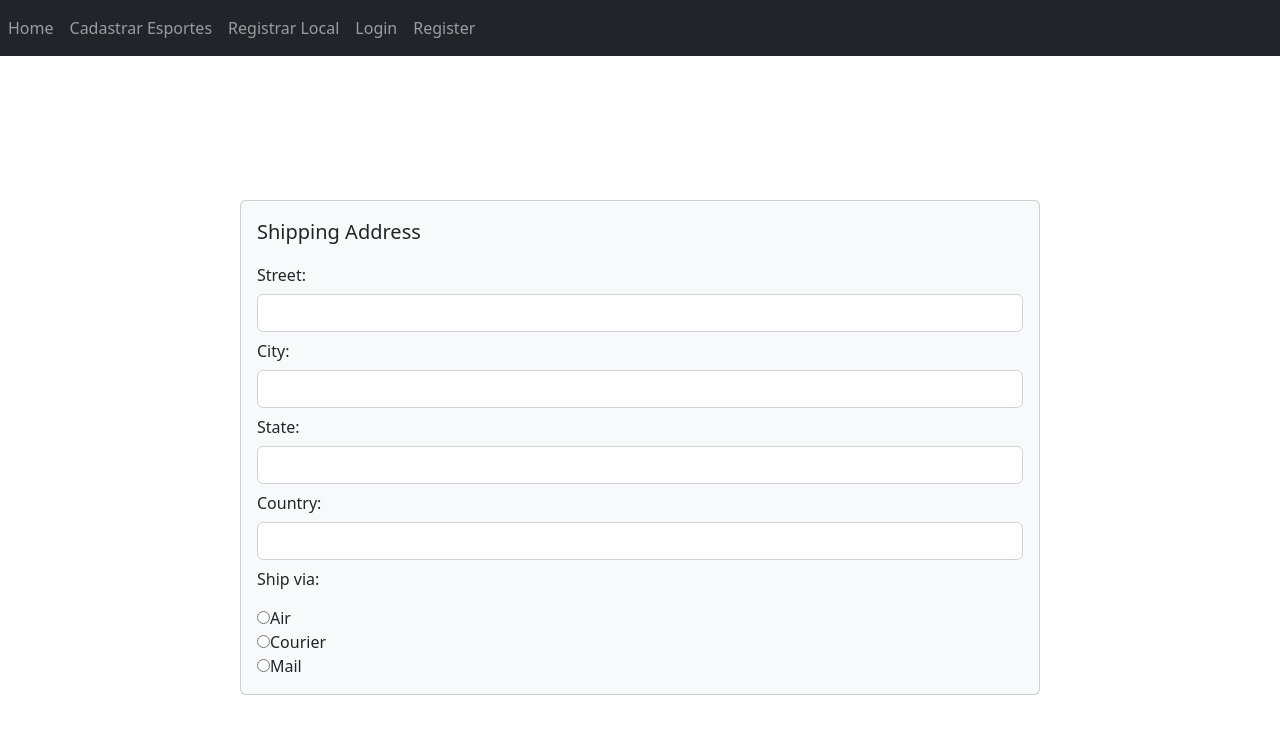
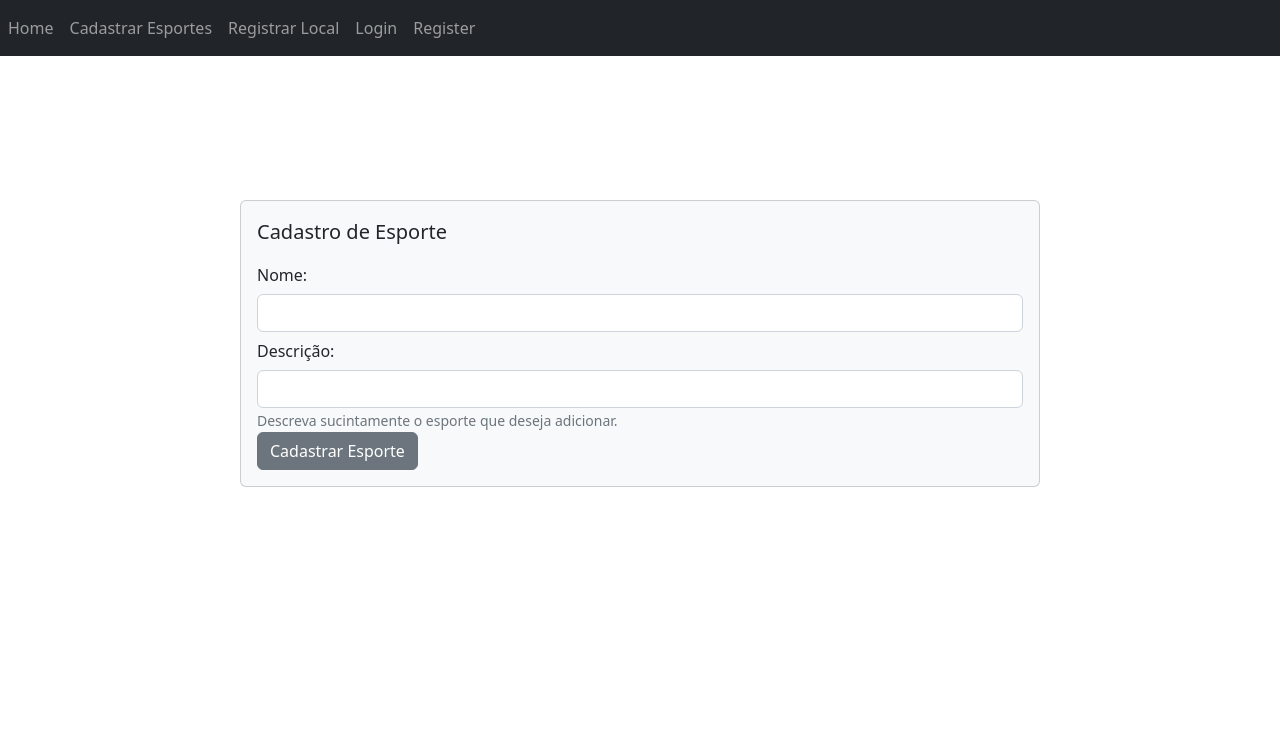
Before and after one commit to CarlosHenrique191/proweb3, a Nuxt app in the folder app-front/: page /CadastrarEsportes in a window 1280 px wide. Shown: the top 734 px of the page. Built offline with nearby package versions, Linux system fonts and the light colour scheme.

Commit message:
form editado

```diff
--- a/app-front/pages/CadastrarEsportes.vue
+++ b/app-front/pages/CadastrarEsportes.vue
@@ -1,66 +1,42 @@
 <template>
     <div id="default-body">
         <b-card bg-variant="light">
+            <b-form @submit="doCadastro">
                 <b-form-group
                 label-cols-lg="3"
-            label="Shipping Address"
+                label="Cadastro de Esporte"
                 label-size="lg"
                 label-class="font-weight-bold pt-0"
                 class="mb-0"
                 >
                 <b-form-group
-                label="Street:"
-                label-for="nested-street"
+                    label="Nome:"
+                    label-for="nome-input"
                     label-cols-sm="3"
                     label-align-sm="right"
                 >
-                <b-form-input id="nested-street"></b-form-input>
+                    <b-form-input id="nome-input"></b-form-input>
                 </b-form-group>
-
                 <b-form-group
-                label="City:"
-                label-for="nested-city"
+                    label="Descrição:"
+                    label-for="desc-input"
                     label-cols-sm="3"
                     label-align-sm="right"
+                    description="Descreva sucintamente o esporte que deseja adicionar."
                 >
-                <b-form-input id="nested-city"></b-form-input>
-            </b-form-group>
-
-            <b-form-group
-                label="State:"
-                label-for="nested-state"
-                label-cols-sm="3"
-                label-align-sm="right"
-            >
-                <b-form-input id="nested-state"></b-form-input>
-            </b-form-group>
-
-            <b-form-group
-                label="Country:"
-                label-for="nested-country"
-                label-cols-sm="3"
-                label-align-sm="right"
-            >
-                <b-form-input id="nested-country"></b-form-input>
-            </b-form-group>
-
-            <b-form-group
-                label="Ship via:"
-                label-cols-sm="3"
-                label-align-sm="right"
-                class="mb-0"
-                v-slot="{ ariaDescribedby }"
-            >
-                <b-form-radio-group
-                class="pt-2"
-                :options="['Air', 'Courier', 'Mail']"
-                :aria-describedby="ariaDescribedby"
-                ></b-form-radio-group>
+                    <b-form-input id="desc-input"></b-form-input>
                 </b-form-group>
                 </b-form-group>
+                <b-button type="submit">Cadastrar Esporte</b-button>
+            </b-form>
         </b-card>
+
     </div>
 </template>
+
+<script>
+
+</script>
 
 <style>
 #default-body {
@@ -68,4 +44,8 @@
     margin: auto;
     margin-top: 200px;
 }
+
+.cadastro{
+
+}
 </style>
```
Lines whose indentation alone changed are shown as unchanged.
